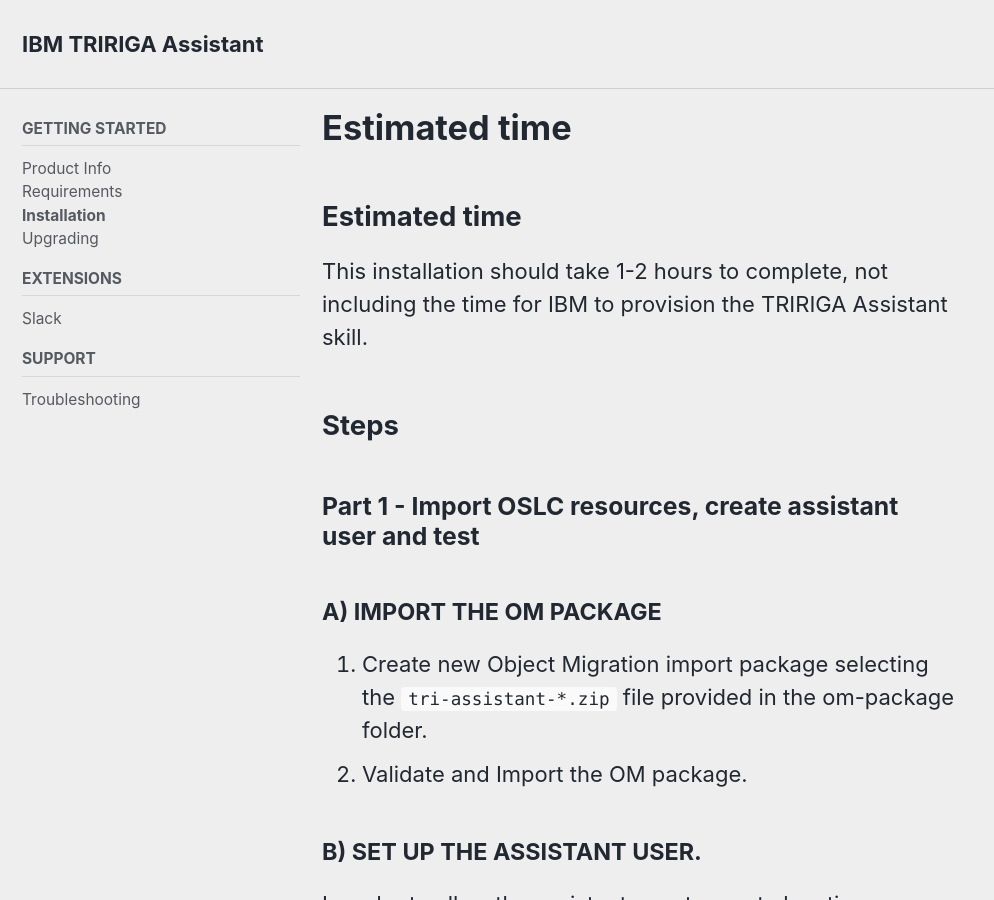
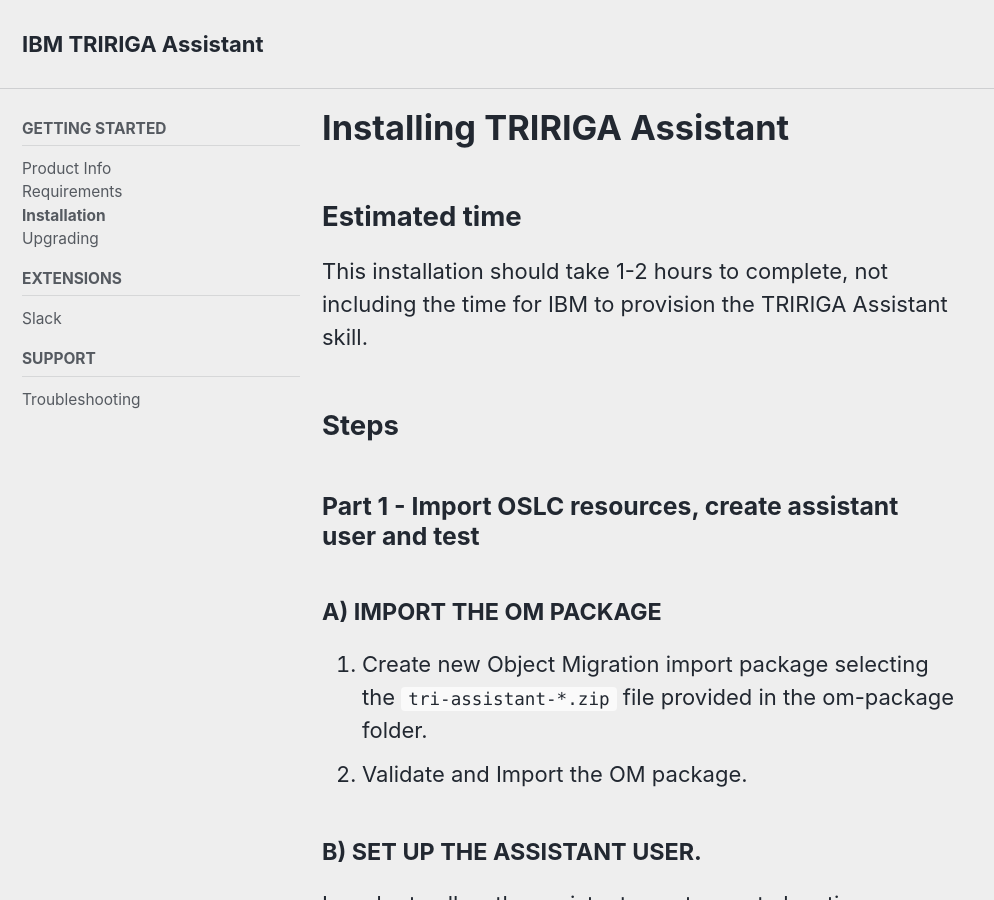
Before and after one commit to JordanTMoore/jordantmoore.github.io, a Jekyll site: the page built from _pages/installation.markdown, in a window 1280 px wide and 900 px high. Shown: the whole window, without its empty margins (0-994 px from the left). Built offline with Jekyll 4.4.1, drawn with Linux system fonts in a browser that asks for light colours; cached includes are drawn as plain includes; nearby versions of some CDN libraries; our own code applies the rules of GitHub Pages for plain Markdown files; part of the change alters nothing that is shown.

Commit message:
Cleaning up installation dock

```diff
--- a/_pages/installation.markdown
+++ b/_pages/installation.markdown
@@ -4,6 +4,8 @@
 
 permalink: /installation/
 layout: home
+title: Installing TRIRIGA Assistant
+description: Steps for requesting, provisioning and installing IBM TRIRIGA Assistant for your IBM TRIRIGA solution.
 
 sidebar:
   nav: "docs"
```
